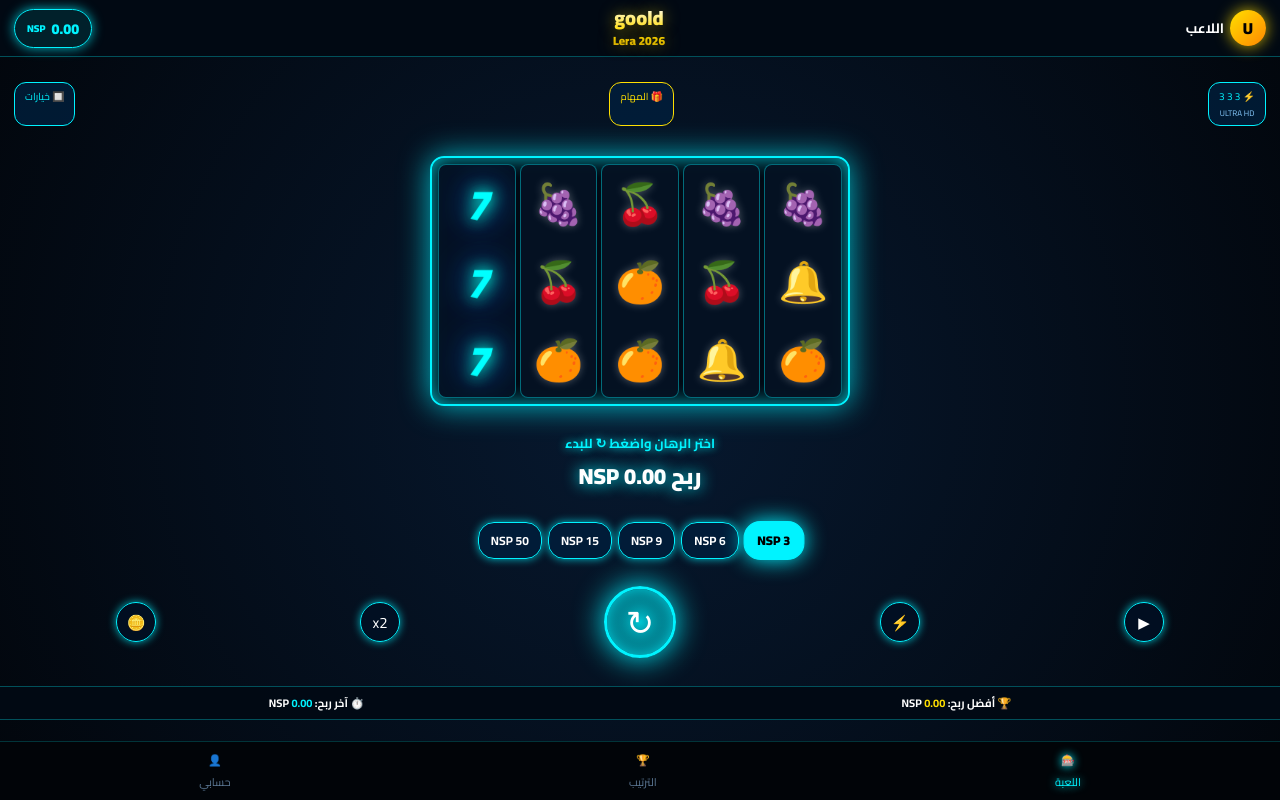
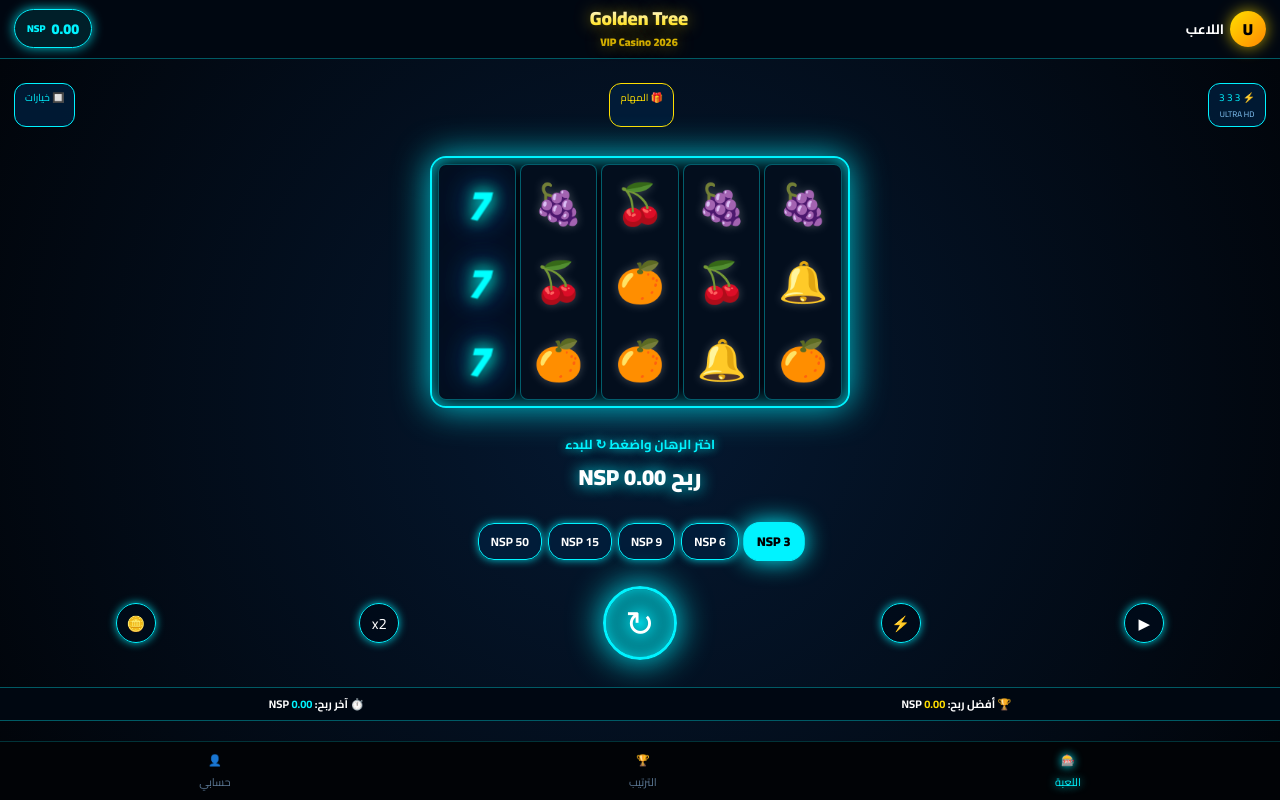
Before and after one commit to abodcash096-gif/my-bot, a Flask app: page /games in a window 1280 px wide. Run offline with Flask 3, Linux system fonts and the light colour scheme; parts of the project's set-up code (start-up, migrations or seed data) failed here and were passed over; some libraries are stand-ins or nearby versions.

Commit message:
Update index.html

```diff
--- a/templates/index.html
+++ b/templates/index.html
@@ -3,17 +3,18 @@
 <head>
     <meta charset="UTF-8">
     <meta name="viewport" content="width=device-width, initial-scale=1.0, user-scalable=no">
-    <title>goold Lera - NextGen 2026</title>
+    <title>Golden Tree - VIP 2026</title>
     <script src="https://telegram.org/js/telegram-web-app.js"></script>
     <script src="https://cdn.jsdelivr.net/npm/canvas-confetti@1.6.0/dist/confetti.browser.min.js"></script>
     <link href="https://fonts.googleapis.com/css2?family=Cairo:wght@400;600;700;900&display=swap" rel="stylesheet">
     <style>
         :root {
             --neon-blue: #00f3ff;
-            --neon-glow: rgba(0, 243, 255, 0.75);
+            --neon-glow: rgba(0, 243, 255, 0.8);
             --gold: #ffdf00;
-            --bg-dark: #02060c;
-            --card-bg: rgba(5, 18, 35, 0.95);
+            --gold-glow: rgba(255, 223, 0, 0.7);
+            --bg-dark: #010409;
+            --card-bg: rgba(4, 15, 30, 0.98);
         }
 
         * {
@@ -26,7 +27,7 @@
         }
 
         body {
-            background: radial-gradient(circle at center, #071930 0%, var(--bg-dark) 100%);
+            background: radial-gradient(circle at center, #051932 0%, var(--bg-dark) 100%);
             color: #fff;
             min-height: 100vh;
             display: flex;
@@ -41,9 +42,9 @@
             justify-content: space-between;
             align-items: center;
             padding: 8px 14px;
-            background: rgba(2, 10, 20, 0.98);
-            border-bottom: 1px solid rgba(0, 243, 255, 0.3);
-            backdrop-filter: blur(10px);
+            background: rgba(1, 8, 18, 0.98);
+            border-bottom: 1px solid rgba(0, 243, 255, 0.35);
+            backdrop-filter: blur(12px);
         }
 
         .user-info {
@@ -62,18 +63,18 @@
             justify-content: center;
             font-weight: 900;
             color: #000;
-            box-shadow: 0 0 15px rgba(255, 223, 0, 0.8);
+            box-shadow: 0 0 15px var(--gold-glow);
         }
 
         .logo {
             text-align: center;
-            font-size: 20px;
+            font-size: 19px;
             font-weight: 900;
-            background: linear-gradient(180deg, #fff 0%, var(--gold) 60%, #cca300 100%);
+            background: linear-gradient(180deg, #fff 0%, var(--gold) 50%, #b38f00 100%);
             -webkit-background-clip: text;
             -webkit-text-fill-color: transparent;
             text-shadow: 0 0 15px rgba(255, 223, 0, 0.5);
-            line-height: 1;
+            line-height: 1.1;
         }
 
         .balance-badge {
@@ -115,7 +116,7 @@
         /* Game Slots Grid Frame */
         .game-container {
             position: relative;
-            width: 94%;
+            width: 95%;
             max-width: 420px;
             margin: 4px auto 0;
         }
@@ -123,10 +124,10 @@
         .slots-frame {
             display: flex;
             gap: 4px;
-            background: rgba(2, 10, 20, 0.98);
-            border: 2px solid var(--neon-blue);
-            box-shadow: 0 0 30px var(--neon-glow), inset 0 0 20px var(--neon-glow);
-            border-radius: 14px;
+            background: rgba(1, 8, 18, 0.99);
+            border: 2.5px solid var(--neon-blue);
+            box-shadow: 0 0 35px var(--neon-glow), inset 0 0 20px var(--neon-glow);
+            border-radius: 16px;
             padding: 6px;
             position: relative;
             overflow: hidden;
@@ -134,9 +135,9 @@
 
         .reel {
             flex: 1;
-            height: 234px;
+            height: 236px;
             background: var(--card-bg);
-            border: 1px solid rgba(0, 243, 255, 0.4);
+            border: 1px solid rgba(0, 243, 255, 0.35);
             border-radius: 8px;
             overflow: hidden;
             position: relative;
@@ -157,39 +158,39 @@
             align-items: center;
             font-size: 40px;
             position: relative;
-            transition: transform 0.25s cubic-bezier(0.175, 0.885, 0.32, 1.275);
-            filter: drop-shadow(0 0 4px rgba(255,255,255,0.3));
+            transition: transform 0.2s cubic-bezier(0.175, 0.885, 0.32, 1.275);
+            filter: drop-shadow(0 0 5px rgba(255,255,255,0.25));
         }
 
         .symbol:hover {
             transform: scale(1.12);
         }
 
-        /* انميشن الجرة النادرة الفاخرة */
+        /* تصميم الجرة الذهبية النادرة (Golden Tree Style) */
         .symbol.jar-rare {
-            background: radial-gradient(circle, rgba(255,223,0,0.6) 0%, rgba(255,136,0,0.3) 75%);
+            background: radial-gradient(circle, rgba(255,223,0,0.65) 0%, rgba(255,136,0,0.35) 75%);
             border: 2px solid var(--gold);
-            box-shadow: inset 0 0 25px var(--gold), 0 0 20px var(--gold);
+            box-shadow: inset 0 0 25px var(--gold), 0 0 22px var(--gold);
             border-radius: 8px;
-            animation: cyberJarPulse 0.8s infinite alternate;
+            animation: goldenTreePulse 0.7s infinite alternate;
         }
 
-        @keyframes cyberJarPulse {
-            0% { transform: scale(1); filter: drop-shadow(0 0 8px var(--gold)); }
-            100% { transform: scale(1.1); filter: drop-shadow(0 0 20px var(--gold)); }
+        @keyframes goldenTreePulse {
+            0% { transform: scale(1); filter: drop-shadow(0 0 10px var(--gold)); }
+            100% { transform: scale(1.12); filter: drop-shadow(0 0 25px var(--gold)); }
         }
 
         .symbol.seven {
-            color: var(--neon-blue);
-            text-shadow: 0 0 15px var(--neon-blue), 0 0 30px #0088ff, 0 0 45px #0044ff;
+            color: #00ffff;
+            text-shadow: 0 0 15px #00ffff, 0 0 30px #0088ff, 0 0 50px #0044ff;
             font-weight: 900;
             font-style: italic;
-            animation: cyberSevenGlow 1s infinite alternate;
+            animation: sevenGlowAnim 0.9s infinite alternate;
         }
 
-        @keyframes cyberSevenGlow {
+        @keyframes sevenGlowAnim {
             0% { transform: scale(1); filter: brightness(1); }
-            100% { transform: scale(1.06); filter: brightness(1.3); }
+            100% { transform: scale(1.06); filter: brightness(1.35); }
         }
 
         #lineCanvas {
@@ -212,7 +213,7 @@
             color: var(--neon-blue);
             font-size: 13px;
             font-weight: 700;
-            text-shadow: 0 0 8px var(--neon-blue);
+            text-shadow: 0 0 10px var(--neon-blue);
         }
 
         .win-display {
@@ -235,7 +236,7 @@
             padding: 6px 12px;
             border-radius: 16px;
             border: 1.5px solid var(--neon-blue);
-            background: rgba(0, 30, 60, 0.8);
+            background: rgba(0, 30, 60, 0.85);
             color: #fff;
             font-size: 12px;
             font-weight: bold;
@@ -247,9 +248,9 @@
         .bet-chip.active {
             background: var(--neon-blue);
             color: #000;
-            box-shadow: 0 0 20px var(--neon-blue);
+            box-shadow: 0 0 22px var(--neon-blue);
             font-weight: 900;
-            transform: scale(1.05);
+            transform: scale(1.06);
         }
 
         /* Controls Bar */
@@ -262,14 +263,14 @@
         }
 
         .spin-btn {
-            width: 72px;
-            height: 72px;
+            width: 74px;
+            height: 74px;
             border-radius: 50%;
             border: 3px solid var(--neon-blue);
-            background: radial-gradient(circle, rgba(0,243,255,0.8) 0%, rgba(2,15,35,0.98) 100%);
-            box-shadow: 0 0 30px var(--neon-blue), inset 0 0 20px var(--neon-blue);
+            background: radial-gradient(circle, rgba(0,243,255,0.85) 0%, rgba(1,10,25,0.99) 100%);
+            box-shadow: 0 0 35px var(--neon-blue), inset 0 0 20px var(--neon-blue);
             color: #fff;
-            font-size: 34px;
+            font-size: 35px;
             display: flex;
             justify-content: center;
             align-items: center;
@@ -285,7 +286,7 @@
             height: 40px;
             border-radius: 50%;
             border: 1.5px solid var(--neon-blue);
-            background: rgba(2, 15, 35, 0.9);
+            background: rgba(1, 10, 25, 0.9);
             color: #fff;
             display: flex;
             justify-content: center;
@@ -299,16 +300,16 @@
             background: var(--gold);
             color: #000;
             border-color: var(--gold);
-            box-shadow: 0 0 15px var(--gold);
+            box-shadow: 0 0 18px var(--gold);
         }
 
         /* Bottom Stats */
         .history-bar {
             display: flex;
             justify-content: space-around;
-            background: rgba(2, 10, 20, 0.98);
-            border-top: 1px solid rgba(0, 243, 255, 0.3);
-            border-bottom: 1px solid rgba(0, 243, 255, 0.3);
+            background: rgba(1, 8, 18, 0.98);
+            border-top: 1px solid rgba(0, 243, 255, 0.35);
+            border-bottom: 1px solid rgba(0, 243, 255, 0.35);
             padding: 6px 0;
             font-size: 11px;
             font-weight: bold;
@@ -318,7 +319,7 @@
         .footer-nav {
             display: flex;
             justify-content: space-around;
-            background: #010408;
+            background: #010306;
             padding: 8px 0;
             border-top: 1px solid rgba(0,243,255,0.2);
         }
@@ -346,7 +347,7 @@
             display: none;
             position: fixed;
             inset: 0;
-            background: rgba(0, 0, 0, 0.88);
+            background: rgba(0, 0, 0, 0.9);
             backdrop-filter: blur(8px);
             z-index: 200;
             align-items: center;
@@ -355,14 +356,14 @@
         }
 
         .modal-body {
-            background: #051426;
+            background: #041224;
             border-radius: 20px;
             border: 2px solid var(--neon-blue);
             padding: 24px;
             text-align: center;
             max-width: 320px;
             width: 100%;
-            box-shadow: 0 0 35px var(--neon-glow);
+            box-shadow: 0 0 40px var(--neon-glow);
         }
 
         .modal-btn {
@@ -374,7 +375,7 @@
             font-weight: 900;
             margin-top: 16px;
             cursor: pointer;
-            box-shadow: 0 0 15px var(--neon-blue);
+            box-shadow: 0 0 18px var(--neon-blue);
         }
     </style>
 </head>
@@ -386,7 +387,7 @@
             <div class="avatar" id="u-avatar">U</div>
             <span id="u-name" style="font-weight: bold; font-size: 0.85rem;">اللاعب</span>
         </div>
-        <div class="logo">goold<br><span style="font-size: 12px; color: #a1e5ff;">Lera 2026</span></div>
+        <div class="logo">Golden Tree<br><span style="font-size: 11px; color: #a1e5ff;">VIP Casino 2026</span></div>
         <div class="balance-badge">
             <span id="u-balance">0.00</span>
             <span style="font-size: 10px;">NSP</span>
@@ -395,11 +396,11 @@
 
     <!-- Top Widgets -->
     <div class="top-widgets">
-        <div class="mini-badge" onclick="showModal('إعدادات اللعبة', 'الجيل الجديد من ألعاب الكازينو 2026.')">
+        <div class="mini-badge" onclick="showModal('إعدادات اللعبة', 'نظام كازينو Golden Tree الاحترافي.')">
             <span>⚡ 3 3 3</span>
             <span style="font-size: 8px; color: #8cf;">ULTRA HD</span>
         </div>
-        <div class="mini-badge" style="border-color: var(--gold); color: var(--gold);" onclick="showModal('مهام اللاعبين', 'أكمل المهام اليومية للحصول على مكافآت فورية!')">
+        <div class="mini-badge" style="border-color: var(--gold); color: var(--gold);" onclick="showModal('مهام اللاعبين', 'أكمل المهام اليومية واحصل على جوائز فورية!')">
             <span>🎁 المهام</span>
         </div>
         <div class="mini-badge" onclick="showModal('خيارات النظام', 'متصل آمن مع خوادم التيليجرام الذكية.')">
@@ -485,13 +486,13 @@
         const reelElements = [];
         const slotsFrame = document.getElementById('slotsFrame');
 
-        // محرك أصوات الجيل الجديد 2026 (Cyber-HD Audio Engine)
+        // محرك أصوات Golden Tree السينمائي الفاخر 2026
         let audioCtx = null;
         function initAudio() {
             if (!audioCtx) audioCtx = new (window.AudioContext || window.webkitAudioContext)();
         }
 
-        function playNextGenSound(type) {
+        function playGoldenTreeSound(type) {
             initAudio();
             if (!audioCtx) return;
             let now = audioCtx.currentTime;
@@ -500,50 +501,50 @@
                 let osc = audioCtx.createOscillator();
                 let gain = audioCtx.createGain();
                 osc.type = 'sine';
-                osc.frequency.setValueAtTime(1000, now);
-                osc.frequency.exponentialRampToValueAtTime(500, now + 0.05);
-                gain.gain.setValueAtTime(0.2, now);
-                gain.gain.linearRampToValueAtTime(0.001, now + 0.05);
+                osc.frequency.setValueAtTime(1200, now);
+                osc.frequency.exponentialRampToValueAtTime(600, now + 0.04);
+                gain.gain.setValueAtTime(0.22, now);
+                gain.gain.linearRampToValueAtTime(0.001, now + 0.04);
                 osc.connect(gain); gain.connect(audioCtx.destination);
-                osc.start(now); osc.stop(now + 0.05);
+                osc.start(now); osc.stop(now + 0.04);
             }
             else if (type === 'spin') {
                 let osc = audioCtx.createOscillator();
                 let gain = audioCtx.createGain();
                 osc.type = 'triangle';
-                osc.frequency.setValueAtTime(300 + Math.random() * 150, now);
+                osc.frequency.setValueAtTime(350 + Math.random() * 150, now);
                 gain.gain.setValueAtTime(0.06, now);
-                gain.gain.linearRampToValueAtTime(0.001, now + 0.06);
+                gain.gain.linearRampToValueAtTime(0.001, now + 0.05);
                 osc.connect(gain); gain.connect(audioCtx.destination);
-                osc.start(now); osc.stop(now + 0.06);
+                osc.start(now); osc.stop(now + 0.05);
             }
             else if (type === 'jar_rare') {
-                // رنين ذهبي فضائي مذهل وعالي الوضوح عند ظهور الجرة
-                [783.99, 987.77, 1174.66, 1567.98, 2093.00].forEach((freq, i) => {
+                // رنين ذهبي ساحر خاص بلعبة Golden Tree عند ظهور الجرة النادرة
+                [880.00, 1046.50, 1318.51, 1760.00, 2349.32].forEach((freq, i) => {
                     let osc = audioCtx.createOscillator();
                     let gain = audioCtx.createGain();
                     osc.type = 'sine';
                     osc.frequency.setValueAtTime(freq, now + (i * 0.05));
                     gain.gain.setValueAtTime(0.35, now + (i * 0.05));
-                    gain.gain.exponentialRampToValueAtTime(0.001, now + (i * 0.05) + 0.3);
+                    gain.gain.exponentialRampToValueAtTime(0.001, now + (i * 0.05) + 0.35);
                     osc.connect(gain); gain.connect(audioCtx.destination);
                     osc.start(now + (i * 0.05));
-                    osc.stop(now + (i * 0.05) + 0.3);
+                    osc.stop(now + (i * 0.05) + 0.35);
                 });
             }
             else if (type === 'win_epic') {
-                // ألحان فخمة جداً وحماسية تمنع الملل تماماً
-                let notes = [523.25, 659.25, 783.99, 1046.50, 1318.51, 1567.98, 2093.00, 2637.02];
+                // ألحان فخمة ملكية تحاكي كبرى ألعاب الكازينو العالمية
+                let notes = [523.25, 659.25, 783.99, 1046.50, 1318.51, 1567.98, 2093.00, 2637.02, 3135.96];
                 notes.forEach((freq, i) => {
                     let osc = audioCtx.createOscillator();
                     let gain = audioCtx.createGain();
                     osc.type = i % 2 === 0 ? 'sine' : 'triangle';
-                    osc.frequency.setValueAtTime(freq, now + (i * 0.06));
-                    gain.gain.setValueAtTime(0.32, now + (i * 0.06));
-                    gain.gain.exponentialRampToValueAtTime(0.001, now + (i * 0.06) + 0.4);
+                    osc.frequency.setValueAtTime(freq, now + (i * 0.055));
+                    gain.gain.setValueAtTime(0.3, now + (i * 0.055));
+                    gain.gain.exponentialRampToValueAtTime(0.001, now + (i * 0.055) + 0.45);
                     osc.connect(gain); gain.connect(audioCtx.destination);
-                    osc.start(now + (i * 0.06));
-                    osc.stop(now + (i * 0.06) + 0.4);
+                    osc.start(now + (i * 0.055));
+                    osc.stop(now + (i * 0.055) + 0.45);
                 });
             }
         }
@@ -581,7 +582,7 @@
 
         function getRandomSymbol(allowJar = true) {
             const rand = Math.random();
-            if (allowJar && rand < 0.01) return '🏺';
+            if (allowJar && rand < 0.012) return '🏺';
             if (rand < 0.25) return '7';
             return SYMBOLS[Math.floor(Math.random() * 4) + 1];
         }
@@ -610,14 +611,14 @@
 
         function setBet(amount, el) {
             if (isSpinning) return;
-            playNextGenSound('click');
+            playGoldenTreeSound('click');
             currentBet = amount;
             document.querySelectorAll('.bet-chip').forEach(b => b.classList.remove('active'));
             if(el) el.classList.add('active');
         }
 
         function doubleBet() {
-            playNextGenSound('click');
+            playGoldenTreeSound('click');
             let bets = [3, 6, 9, 15, 50];
             let idx = bets.indexOf(currentBet);
             if (idx < bets.length - 1) {
@@ -635,7 +636,7 @@
         }
 
         function toggleAutoSpin() {
-            playNextGenSound('click');
+            playGoldenTreeSound('click');
             autoSpinActive = !autoSpinActive;
             let btn = document.getElementById('autoBtn');
             if (autoSpinActive) {
@@ -651,7 +652,7 @@
         }
 
         function toggleTurbo() {
-            playNextGenSound('click');
+            playGoldenTreeSound('click');
             turboActive = !turboActive;
             document.getElementById('turboBtn').classList.toggle('active-sub', turboActive);
         }
@@ -683,7 +684,7 @@
             }
 
             let finalGrid = [];
-            let speed = turboActive ? 250 : 750;
+            let speed = turboActive ? 250 : 700;
             let jarCount = 0;
 
             const spinPromises = reelElements.map((reelContainer, index) => {
@@ -691,9 +692,9 @@
                     setTimeout(() => {
                         reelContainer.classList.add('blur-spin');
                         let interval = setInterval(() => {
-                            playNextGenSound('spin');
+                            playGoldenTreeSound('spin');
                             fillReel(reelContainer, [getRandomSymbol(false), getRandomSymbol(false), getRandomSymbol(false)]);
-                        }, 45);
+                        }, 40);
 
                         setTimeout(() => {
                             clearInterval(interval);
@@ -705,27 +706,27 @@
                             fillReel(reelContainer, finalSyms);
                             finalGrid.push(finalSyms);
                             resolve();
-                        }, speed + index * 130);
-                    }, index * 35);
+                        }, speed + index * 120);
+                    }, index * 30);
                 });
             });
 
             await Promise.all(spinPromises);
 
-            if (jarCount > 0) playNextGenSound('jar_rare');
+            if (jarCount > 0) playGoldenTreeSound('jar_rare');
 
             if (serverResponse && serverResponse.new_balance !== undefined) {
                 currentBalance = serverResponse.new_balance;
                 document.getElementById('u-balance').innerText = currentBalance.toFixed(2);
             }
 
-            evaluateAbsoluteStrictWin(finalGrid, serverResponse);
+            evaluateGoldenTreeWin(finalGrid, serverResponse);
             isSpinning = false;
             document.getElementById('spinBtn').disabled = false;
         }
 
-        // فحص الفوز الصارم جداً: البدء حصراً من العمود الأول (أقصى اليسار)
-        function evaluateAbsoluteStrictWin(grid, serverResponse) {
+        // خوارزمية فحص الربح الحقيقية والمطابقة تماماً لـ Golden Tree (من اليسار لليمين حصراً)
+        function evaluateGoldenTreeWin(grid, serverResponse) {
             let rows = [0, 1, 2].map(r => grid.map(reel => reel[r]));
             let totalMultiplier = 0;
             let matchedLines = [];
@@ -748,7 +749,7 @@
                     symbolsOnLine = [rows[2][0], rows[1][1], rows[0][2], rows[1][3], rows[2][4]];
                 }
 
-                // الشرط الحاسم: البدء حصراً من العمود الأول (Index 0)
+                // القاعدة الصارمة: يجب أن يبدأ التسلسل من العمود الأول (Index 0) في أقصى اليسار
                 let first = symbolsOnLine[0];
                 if (!first || first === '🏺') return;
 
@@ -769,14 +770,14 @@
                     if (count >= 5) mult = 100;
                     else if (count === 4) mult = 20;
                     else if (count === 3) mult = 5;
-                    else if (count === 2) mult = 2;
+                    else if (count === 2) mult = 2; // السيبعات تربح بوجود اثنتين متجاورتين من اليسار
                 } else {
                     if (count >= 5) {
                         mult = base === '🍇' ? 20 : 10;
                     } else if (count === 4) {
                         mult = base === '🍇' ? 8 : 4;
                     } else if (count === 3) {
-                        mult = base === '🍇' ? 2 : 1;
+                        mult = base === '🍇' ? 2 : 1; // ثلاثية الفواكه تبدأ من اليسار تربح
                     }
                 }
 
@@ -795,7 +796,7 @@
             }
 
             if (winAmount > 0) {
-                playNextGenSound('win_epic');
+                playGoldenTreeSound('win_epic');
                 document.getElementById('winAmount').innerText = winAmount.toFixed(2);
                 document.getElementById('lineInfo').innerText = `مبروك! ربحت ${winAmount.toFixed(2)} NSP`;
                 document.getElementById('lastWin').innerText = winAmount.toFixed(2);
@@ -803,7 +804,7 @@
                 let best = parseFloat(document.getElementById('bestWin').innerText);
                 if (winAmount > best) document.getElementById('bestWin').innerText = winAmount.toFixed(2);
 
-                confetti({ particleCount: 140, spread: 95, origin: { y: 0.6 } });
+                confetti({ particleCount: 150, spread: 100, origin: { y: 0.6 } });
                 drawWinningLines(matchedLines);
             } else {
                 document.getElementById('winAmount').innerText = '0.00';
@@ -831,9 +832,9 @@
                     ctx.lineTo(canvas.width - 10, canvas.height / 2);
                 }
                 ctx.strokeStyle = '#00f3ff';
-                ctx.lineWidth = 4.5;
+                ctx.lineWidth = 5;
                 ctx.shadowColor = '#00f3ff';
-                ctx.shadowBlur = 18;
+                ctx.shadowBlur = 20;
                 ctx.stroke();
             });
         }
@@ -845,14 +846,14 @@
         }
 
         function showModal(title, desc) {
-            playNextGenSound('click');
+            playGoldenTreeSound('click');
             document.getElementById('modal-status').innerText = title;
             document.getElementById('modal-desc').innerText = desc;
             document.getElementById('msg-modal').style.display = 'flex';
         }
 
         function closeModal() {
-            playNextGenSound('click');
+            playGoldenTreeSound('click');
             document.getElementById('msg-modal').style.display = 'none';
         }
     </script>
```
